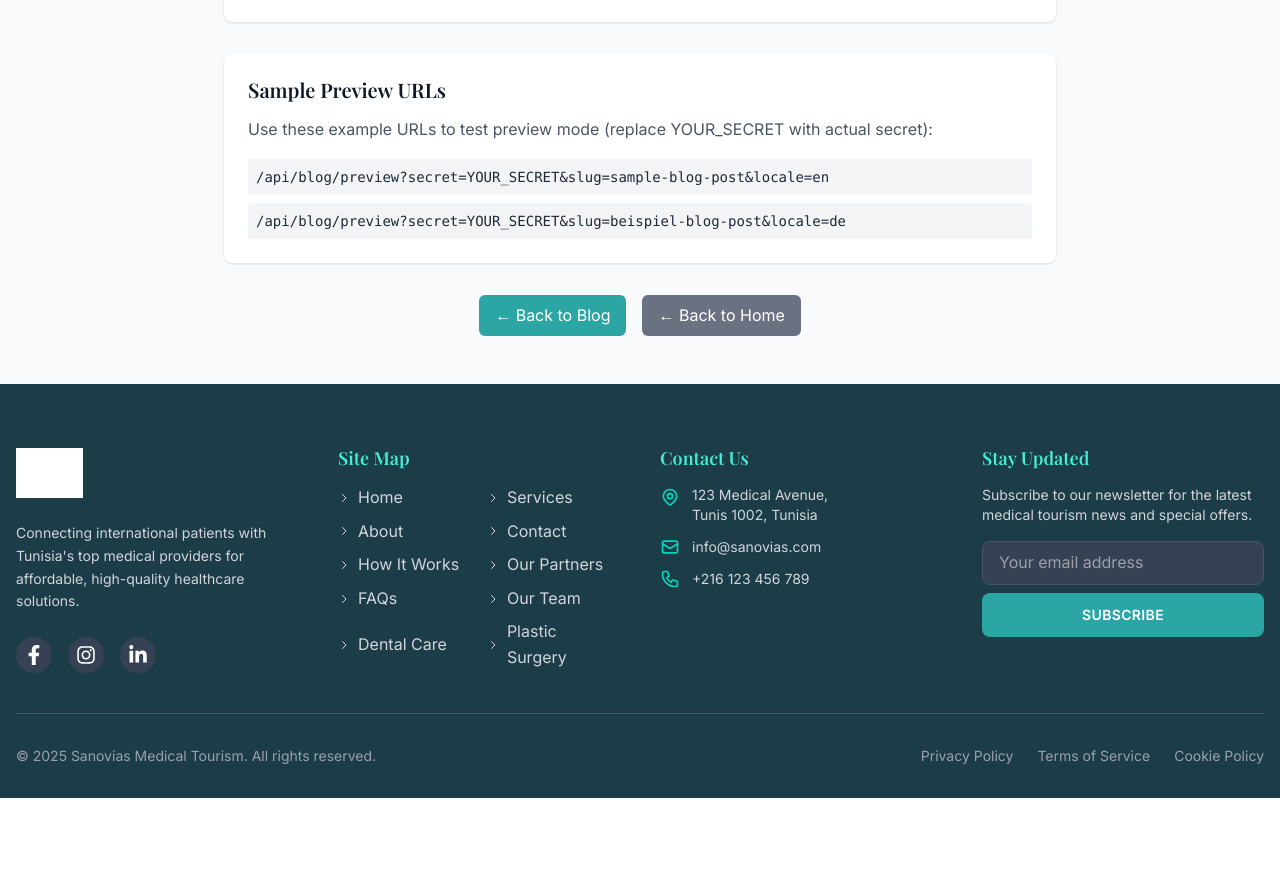
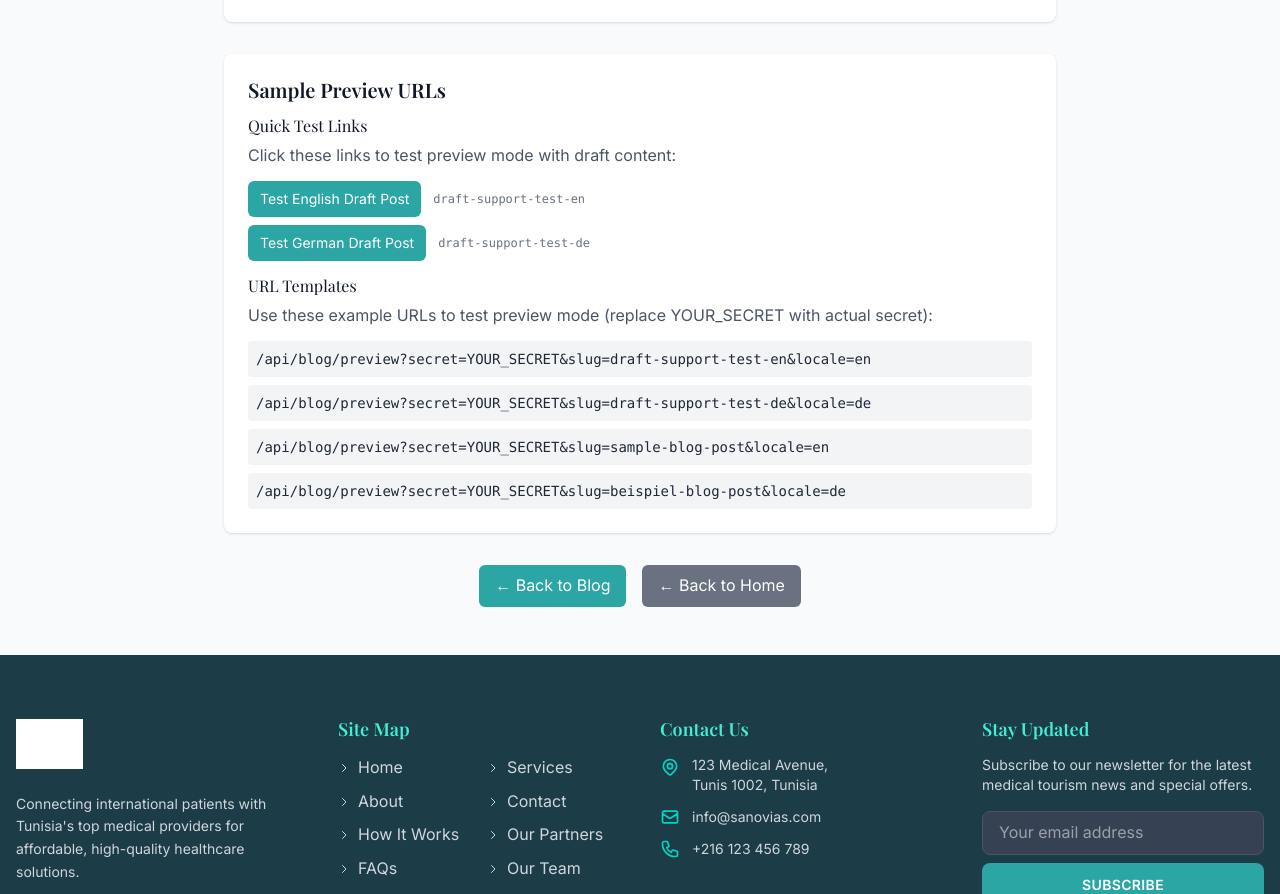
Before and after one commit to sanovias-services/sanovias-website-main, a Next.js app: page /en/blog/preview-test in a window 1280 px wide. Shown: the part 1044-1938 px from the top of the page. Before the commit the page ends 1842 px from the top, so only its background shows below. Built offline with nearby package versions, Linux system fonts and the light colour scheme; no server answers; grey boxes are pictures that could not be loaded.

Commit message:
Add preview links to preview-test page

```diff
--- a/src/app/[locale]/blog/preview-test/page.tsx
+++ b/src/app/[locale]/blog/preview-test/page.tsx
@@ -150,18 +150,56 @@ export default async function PreviewTestPage() {
         <div className="bg-white rounded-lg shadow-sm p-6">
           <h2 className="text-xl font-semibold text-gray-900 mb-4">Sample Preview URLs</h2>
 
+          <div className="space-y-4">
+            <div>
+              <h3 className="font-medium text-gray-900 mb-2">Quick Test Links</h3>
+              <p className="text-gray-600 mb-3">
+                Click these links to test preview mode with draft content:
+              </p>
+
               <div className="space-y-2">
-            <p className="text-gray-600 mb-4">
+                <div className="flex items-center space-x-3">
+                  <a
+                    href="http://localhost:3000/api/blog/preview?secret=preview-token-super-secret-123!&slug=draft-support-test-en&locale=en"
+                    className="inline-flex items-center px-3 py-2 bg-[#2CA6A4] text-white rounded-md hover:bg-[#26928F] transition-colors text-sm"
+                  >
+                    Test English Draft Post
+                  </a>
+                  <code className="text-xs text-gray-500">draft-support-test-en</code>
+                </div>
+
+                <div className="flex items-center space-x-3">
+                  <a
+                    href="http://localhost:3000/api/blog/preview?secret=preview-token-super-secret-123!&slug=draft-support-test-de&locale=de"
+                    className="inline-flex items-center px-3 py-2 bg-[#2CA6A4] text-white rounded-md hover:bg-[#26928F] transition-colors text-sm"
+                  >
+                    Test German Draft Post
+                  </a>
+                  <code className="text-xs text-gray-500">draft-support-test-de</code>
+                </div>
+              </div>
+            </div>
+
+            <div>
+              <h3 className="font-medium text-gray-900 mb-2">URL Templates</h3>
+              <p className="text-gray-600 mb-3">
                 Use these example URLs to test preview mode (replace YOUR_SECRET with actual secret):
               </p>
 
               <div className="space-y-2">
+                <code className="block bg-gray-100 p-2 rounded text-sm font-mono">
+                  /api/blog/preview?secret=YOUR_SECRET&slug=draft-support-test-en&locale=en
+                </code>
+                <code className="block bg-gray-100 p-2 rounded text-sm font-mono">
+                  /api/blog/preview?secret=YOUR_SECRET&slug=draft-support-test-de&locale=de
+                </code>
                 <code className="block bg-gray-100 p-2 rounded text-sm font-mono">
                   /api/blog/preview?secret=YOUR_SECRET&slug=sample-blog-post&locale=en
                 </code>
                 <code className="block bg-gray-100 p-2 rounded text-sm font-mono">
                   /api/blog/preview?secret=YOUR_SECRET&slug=beispiel-blog-post&locale=de
                 </code>
+              </div>
             </div>
           </div>
         </div>
```
Lines whose indentation alone changed are shown as unchanged.
